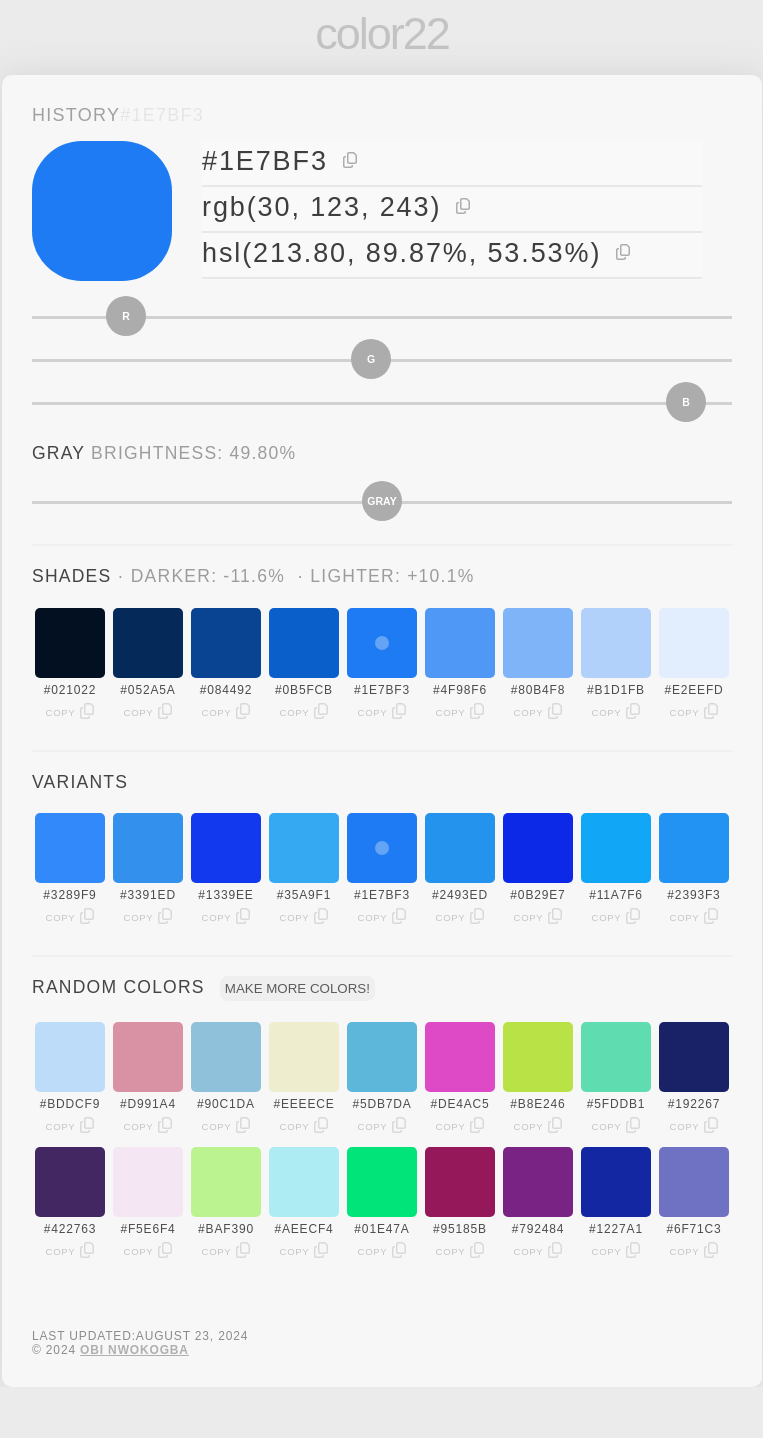
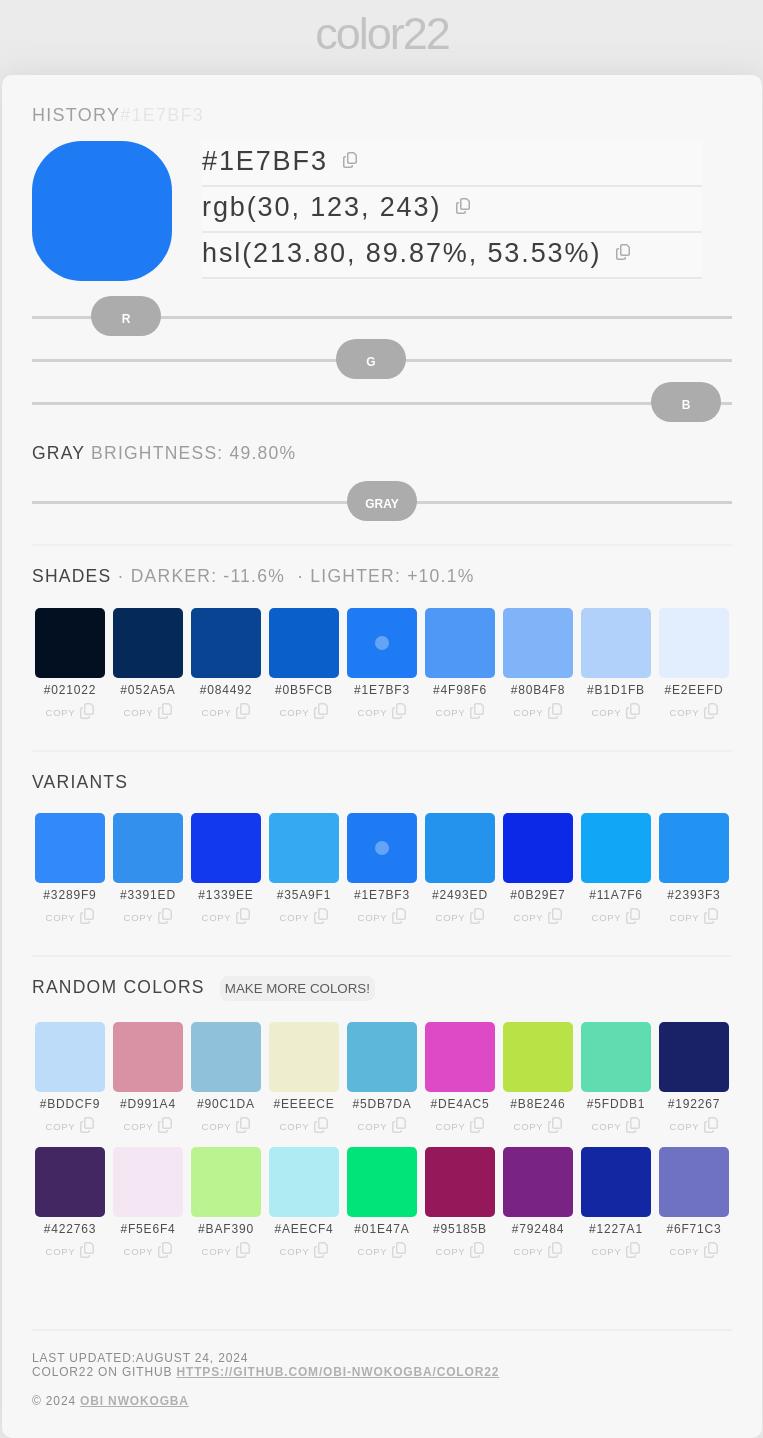
Before and after one commit to obi-nwokogba/color22, a React (Create React App) app: page / in a window 1280 px wide. Shown: the whole page, without its empty margins (258-1021 px from the left). Before the commit the page ends 1387 px from the top, so only its background shows below. Built offline with nearby package versions, Linux system fonts and the light colour scheme.

Commit message:
UI Fixes

```diff
--- a/src/Footer.js
+++ b/src/Footer.js
@@ -3,7 +3,13 @@ import "./styles.css";
 export default function Footer() {
   return (
     <span className="footercontainer">
-      Last Updated:August 23, 2024
+      Last Updated:August 24, 2024
+      <br />
+      color22 on GitHUb{" "}
+      <a href="https://github.com/obi-nwokogba/color22">
+        https://github.com/obi-nwokogba/color22
+      </a>
+      <br />
       <br />
       &copy; 2024 <a href="https://www.obilo.io">Obi Nwokogba</a>
     </span>
--- a/src/RGBSlider.js
+++ b/src/RGBSlider.js
@@ -6,11 +6,13 @@ export default function RGBSlider(props) {
   // super(props);
   const [position, setPosition] = useState({ x: 0, y: 0 });
   const [sliderXPos, setSliderXPos] = useState(100);
+  const [sliderValue, setSliderValue] = useState();
 
   const trackPos = (e, data, compone, hasBeenReleased) => {
     console.log(compone, " moved");
     console.log(`data.x is ${data.x}`);
     let trueValue = Math.floor(((data.x + 335) / 670) * 255);
+    setSliderValue(trueValue);
     props.func(compone, trueValue, hasBeenReleased);
   };
 
@@ -18,6 +20,7 @@ export default function RGBSlider(props) {
     console.log(compone, " moved");
     console.log(`data.x is ${data.x}`);
     let trueValue = Math.floor(((data.x + 335) / 670) * 255);
+    setSliderValue(trueValue);
     console.log(`RGBSliderComponent. trueValue is ${trueValue}`);
     props.func(compone, trueValue, hasBeenReleased);
   };
@@ -42,7 +45,9 @@ export default function RGBSlider(props) {
           // onDrag={(e, data) => trackPos(e, data, props.colorComponent, false)}
           onStop={(e, data) => setPos(e, data, props.colorComponent, true)}
         >
-          <div className="sliderControl">{props.colorComponent}</div>
+          <div className="sliderControl">
+            {props.colorComponent} {sliderValue}
+          </div>
         </Draggable>
       </div>
     </>
--- a/src/styles.css
+++ b/src/styles.css
@@ -12,6 +12,11 @@ body {
   font-weight: 400;
 }
 
+a:hover {
+  color: #1923a9 !important;
+  text-decoration: none;
+}
+
 .topLogoBrand {
   color: gray;
   display: block;
@@ -20,7 +25,7 @@ body {
   font-size: 3em;
   opacity: 0.37;
   letter-spacing: -2px;
-  padding:8px 0px 0px 0px;
+  padding: 8px 0px 0px 0px;
 }
 
 .appContainer {
@@ -128,11 +133,14 @@ h3.swatchHeader {
 }
 
 .footercontainer {
+  border-top: solid 2px rgba(173, 173, 173, 0.22);
+  padding-top: 20px;
   margin-top: 60px;
   font-size: 0.8em;
   text-align: left;
   text-transform: uppercase;
   opacity: 0.6;
+  line-height: 1.2em;
 }
 
 .footercontainer > a {
@@ -143,11 +151,11 @@ h3.swatchHeader {
 .sliderControl {
   cursor: move;
   color: black;
-  min-width: 40px;
+  min-width: 70px;
   min-height: 40px;
   max-width: 40px;
   max-height: 40px;
-  width: 50px;
+  width: 70px;
   height: 40px;
   border-radius: 20px;
   background-color: #acacac;
@@ -158,7 +166,7 @@ h3.swatchHeader {
   line-height: 3.9em;
   color: white;
   font-weight: 600;
-  font-size: 0.7em;
+  font-size: 0.8em;
 }
 
 .sliderControl:hover {
```
Also changed, not shown: 7 other files (tests, documents, lock files or other folders).
